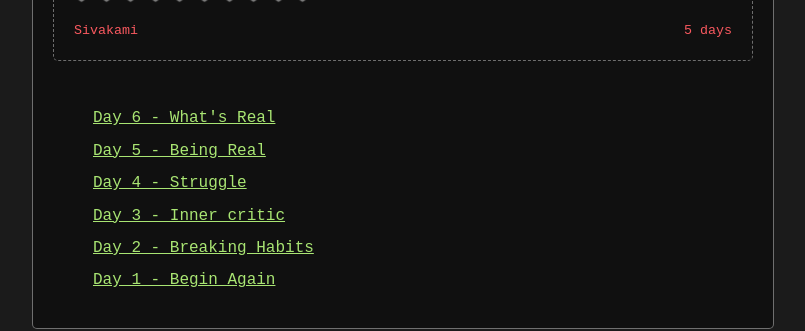
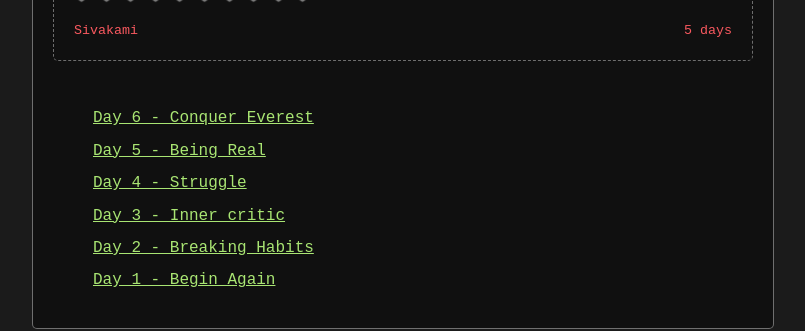
Before and after one commit to VallarasuS/Vallarasu.in, a Jekyll site: the page docs/r/stories-with-rajamatha.html, which Jekyll copies as it is, in a window 1280 px wide. Shown: the part 459-790 px from the top of the page, without its empty margins (237-1042 px from the left). Built offline with Jekyll 4.4.1, drawn with Linux system fonts in a browser that asks for light colours.

Commit message:
Update stories-with-rajamatha.html

```diff
--- a/docs/r/stories-with-rajamatha.html
+++ b/docs/r/stories-with-rajamatha.html
@@ -153,7 +153,7 @@
             <div id="tracker-container"></div>
 
             <ul>
-                <li><a target="_blank" href="https://www.instagram.com/p/DPMBkFDEVAj/">Day 6 - What's Real</a></li>
+                <li><a target="_blank" href="https://www.instagram.com/p/DPMBkFDEVAj/">Day 6 - Conquer Everest</a></li>
                 <li><a target="_blank" href="https://www.instagram.com/p/DPGyojBETvq/">Day 5 - Being Real</a></li>
                 <li><a target="_blank" href="https://www.instagram.com/p/DO85qVnEkqb/">Day 4 - Struggle</a></li>
                 <li><a target="_blank" href="https://www.instagram.com/p/DO3dJOzESl0/">Day 3 - Inner critic</a></li>
```
